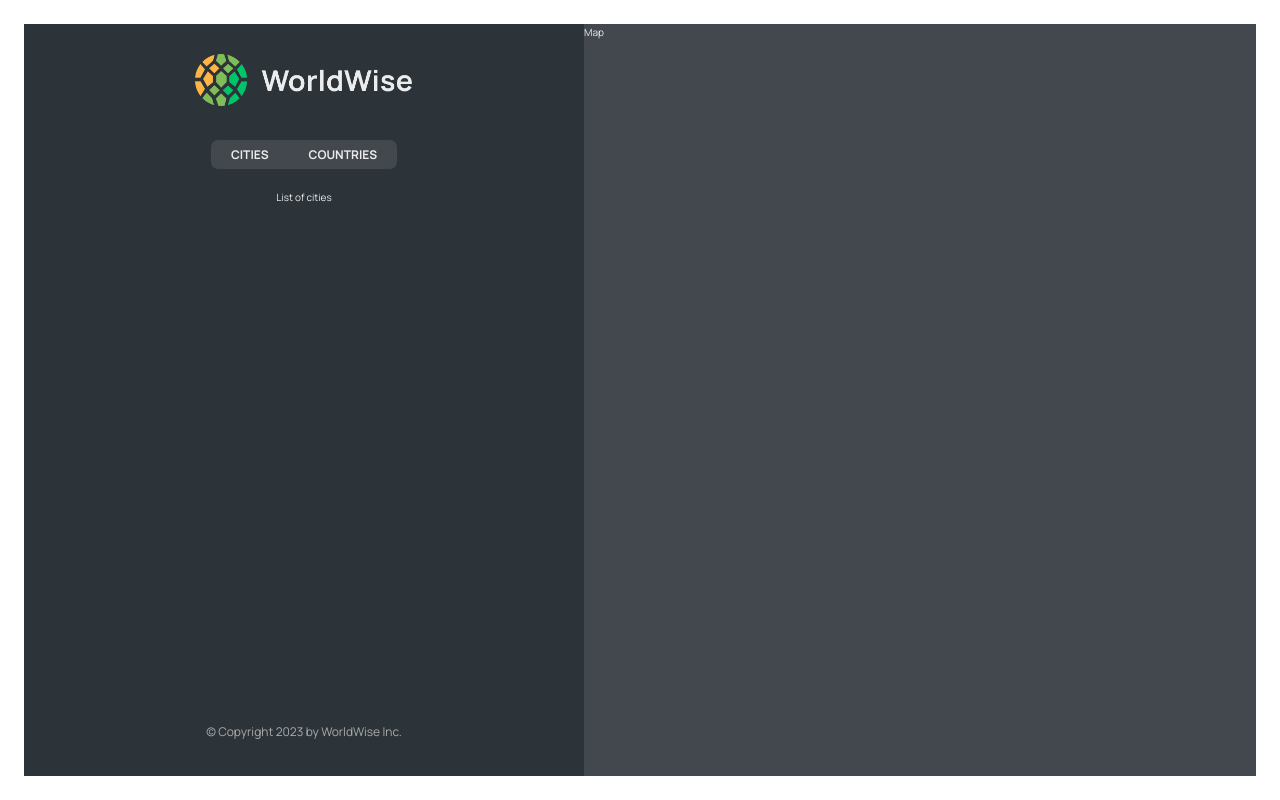
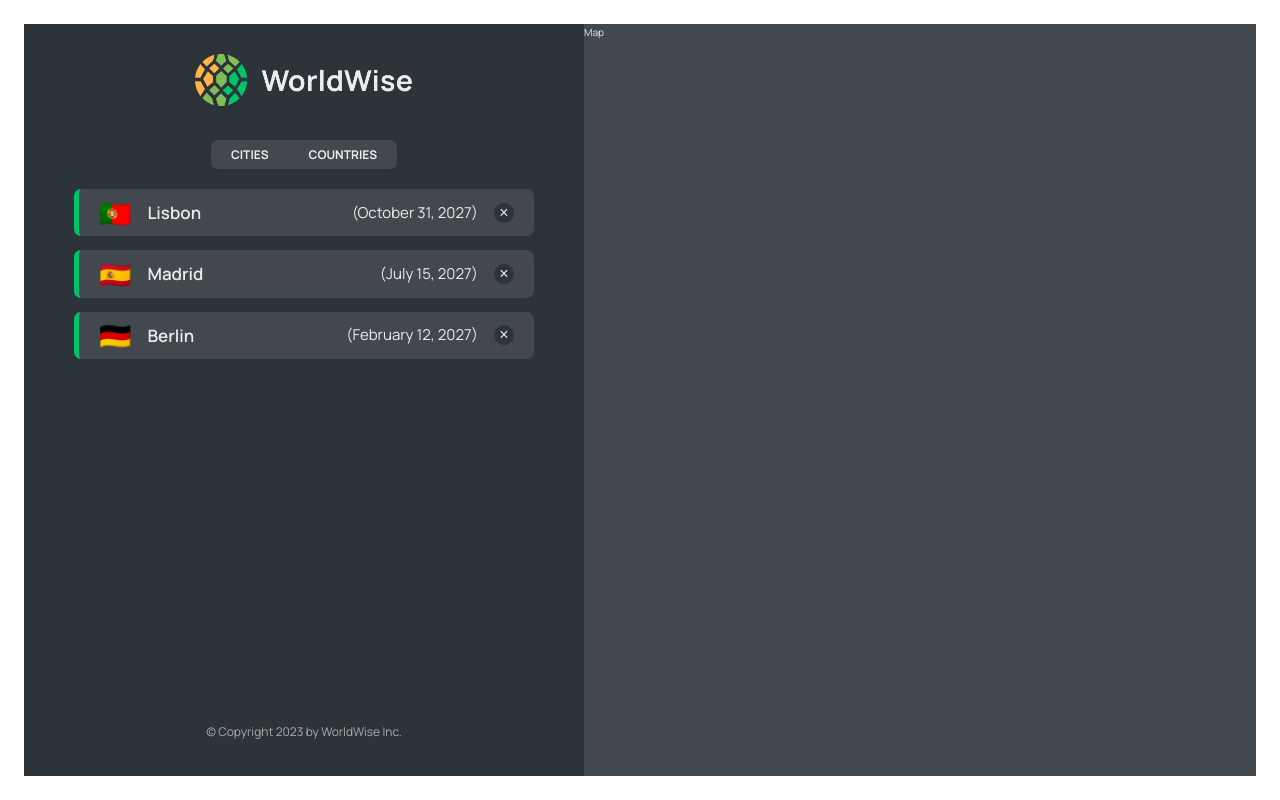
Before and after one commit to Mariano1994/worldwise, a React (Vite) app: page /app in a window 1280 px wide. Built offline with nearby package versions, Linux system fonts and the light colour scheme; data requests are answered from the project's data file.

Commit message:
Implementing the city List of cities components Fecthing date from a fake API usinf json-server Create CityItem component to be shown in the city list

```diff
--- /dev/null
+++ b/data/cities.json
@@ -0,0 +1,40 @@
+{
+  "cities": [
+    {
+      "cityName": "Lisbon",
+      "country": "Portugal",
+      "emoji": "🇵🇹",
+      "date": "2027-10-31T15:59:59.138Z",
+      "notes": "My favorite city so far!",
+      "position": {
+        "lat": 38.727881642324164,
+        "lng": -9.140900099907554
+      },
+      "id": 73930385
+    },
+    {
+      "cityName": "Madrid",
+      "country": "Spain",
+      "emoji": "🇪🇸",
+      "date": "2027-07-15T08:22:53.976Z",
+      "notes": "",
+      "position": {
+        "lat": 40.46635901755316,
+        "lng": -3.7133789062500004
+      },
+      "id": 17806751
+    },
+    {
+      "cityName": "Berlin",
+      "country": "Germany",
+      "emoji": "🇩🇪",
+      "date": "2027-02-12T09:24:11.863Z",
+      "notes": "Amazing 😃",
+      "position": {
+        "lat": 52.53586782505711,
+        "lng": 13.376933665713324
+      },
+      "id": 98443197
+    }
+  ]
+}
--- a/package.json
+++ b/package.json
@@ -7,7 +7,8 @@
     "dev": "vite",
     "build": "vite build",
     "lint": "eslint . --ext js,jsx --report-unused-disable-directives --max-warnings 0",
-    "preview": "vite preview"
+    "preview": "vite preview",
+    "server": "json-server --watch data/cities.json --port 9000 "
   },
   "dependencies": {
     "react": "^18.2.0",
--- a/src/App.jsx
+++ b/src/App.jsx
@@ -5,8 +5,33 @@
 import PageNotFound from "./pages/PageNotFound";
 import AppLayout from "./pages/AppLayout";
 import Login from "./pages/Login";
+import CityList from "./components/CityList/CityList";
+import { useEffect, useState } from "react";
+
+const BASE_URL = "http://localhost:9000";
 
 export function App() {
+  const [cities, setCities] = useState([]);
+  const [isLoading, setIsLoading] = useState(false);
+
+  useEffect(() => {
+    async function fecthCities() {
+      try {
+        setIsLoading(true);
+        const res = await fetch(`${BASE_URL}/cities`);
+        const data = await res.json();
+        setCities(data);
+        // setCities(data);
+      } catch {
+        alert("There was an error loading the data");
+      } finally {
+        setIsLoading(false);
+      }
+    }
+
+    fecthCities();
+  }, []);
+
   return (
     <>
       <BrowserRouter>
@@ -16,8 +41,14 @@
           <Route path="pricing" element={<Pricing />} />
           <Route path="app" element={<AppLayout />}>
             {/* Nested Routes */}
-            <Route index element={<p>List of cities</p>} />
-            <Route path="cities" element={<p>List of cities</p>} />
+            <Route
+              index
+              element={<CityList cities={cities} isLoading={isLoading} />}
+            />
+            <Route
+              path="cities"
+              element={<CityList cities={cities} isLoading={isLoading} />}
+            />
             <Route path="countries" element={<p>List of countries</p>} />
             <Route path="form" element={<p> Form</p>} />
             {/* ================ */}
--- /dev/null
+++ b/src/components/CityItem/CityItem.jsx
@@ -0,0 +1,22 @@
+import styles from "./CityItem.module.css";
+
+const formatDate = (date) => {
+  return new Intl.DateTimeFormat("en", {
+    day: "numeric",
+    month: "long",
+    year: "numeric",
+  }).format(new Date(date));
+};
+function CityItem({ city }) {
+  const { cityName, emoji, date } = city;
+  return (
+    <li className={styles.cityItem}>
+      <span className={styles.emoji}>{emoji}</span>
+      <span className={styles.name}>{cityName}</span>
+      <time className={styles.date}>({formatDate(date)})</time>
+      <button className={styles.deleteBtn}>&times;</button>
+    </li>
+  );
+}
+
+export default CityItem;
--- /dev/null
+++ b/src/components/CityItem/CityItem.module.css
@@ -0,0 +1,54 @@
+.cityItem,
+.cityItem:link,
+.cityItem:visited {
+  display: flex;
+  gap: 1.6rem;
+  align-items: center;
+
+  background-color: var(--color-dark--2);
+  border-radius: 7px;
+  padding: 1rem 2rem;
+  border-left: 5px solid var(--color-brand--2);
+  cursor: pointer;
+
+  color: inherit;
+  text-decoration: none;
+}
+
+.cityItem--active {
+  border: 2px solid var(--color-brand--2);
+  border-left: 5px solid var(--color-brand--2);
+}
+
+.emoji {
+  font-size: 2.6rem;
+  line-height: 1;
+}
+
+.name {
+  font-size: 1.7rem;
+  font-weight: 600;
+  margin-right: auto;
+}
+
+.date {
+  font-size: 1.5rem;
+}
+
+.deleteBtn {
+  height: 2rem;
+  aspect-ratio: 1;
+  border-radius: 50%;
+  border: none;
+  background-color: var(--color-dark--1);
+  color: var(--color-light--2);
+  font-size: 1.6rem;
+  font-weight: 400;
+  cursor: pointer;
+  transition: all 0.2s;
+}
+
+.deleteBtn:hover {
+  background-color: var(--color-brand--1);
+  color: var(--color-dark--1);
+}
--- /dev/null
+++ b/src/components/CityList/CityList.jsx
@@ -0,0 +1,18 @@
+import styles from "./CityList.module.css";
+import Spinner from "../Spinner/Spinner";
+import CityItem from "../CityItem/CityItem";
+
+function CityList({ cities, isLoading }) {
+  if (isLoading) return <Spinner />;
+  return (
+    <>
+      <ul className={styles.cityList}>
+        {cities.map((city) => {
+          return <CityItem city={city} key={city.id} />;
+        })}
+      </ul>
+    </>
+  );
+}
+
+export default CityList;
--- /dev/null
+++ b/src/components/CityList/CityList.module.css
@@ -0,0 +1,15 @@
+.cityList {
+  width: 100%;
+  height: 65vh;
+  list-style: none;
+  overflow-y: scroll;
+  overflow-x: hidden;
+
+  display: flex;
+  flex-direction: column;
+  gap: 1.4rem;
+}
+
+.cityList::-webkit-scrollbar {
+  width: 0;
+}
--- /dev/null
+++ b/src/components/Spinner/Spinner.jsx
@@ -0,0 +1,11 @@
+import styles from "./Spinner.module.css";
+
+function Spinner() {
+  return (
+    <div className={styles.spinnerContainer}>
+      <div className={styles.spinner}></div>
+    </div>
+  );
+}
+
+export default Spinner;
--- /dev/null
+++ b/src/components/Spinner/Spinner.module.css
@@ -0,0 +1,21 @@
+.spinnerContainer {
+  height: 100%;
+  display: flex;
+  align-items: center;
+  justify-content: center;
+}
+
+.spinner {
+  width: 6rem;
+  height: 6rem;
+  border-radius: 50%;
+  background: conic-gradient(#0000 10%, var(--color-light--2));
+  -webkit-mask: radial-gradient(farthest-side, #0000 calc(100% - 8px), #000 0);
+  animation: rotate 1.5s infinite linear;
+}
+
+@keyframes rotate {
+  to {
+    transform: rotate(1turn);
+  }
+}
```
Also changed, not shown: 1 other file (tests, documents, lock files or other folders).
